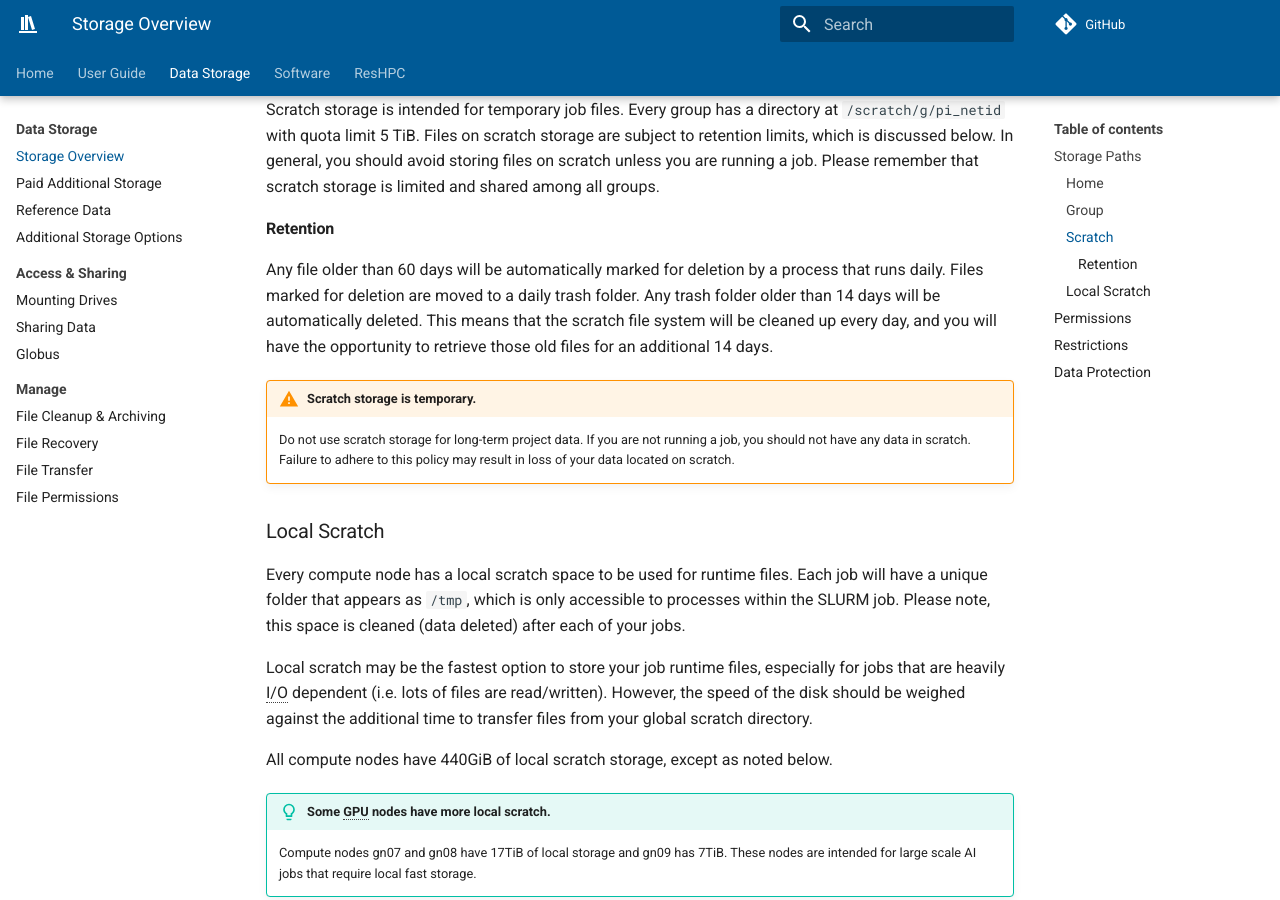
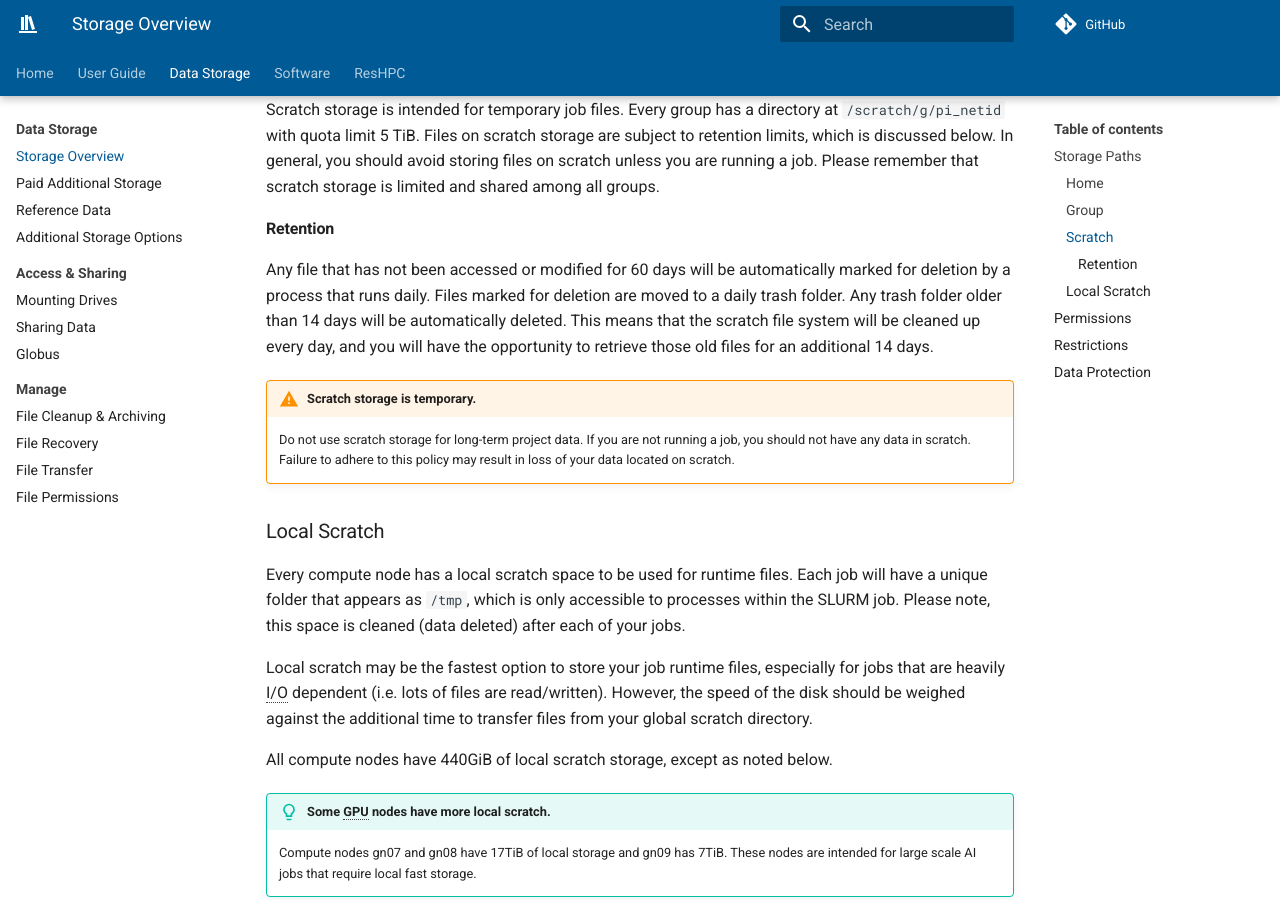
Before and after one commit to mcw-rcc/mcw-rcc.github.io, an MkDocs documentation site: the page built from docs/storage/rcc-storage.md, in a window 1280 px wide and 900 px high, scrolled down 1513 px. Built offline with MkDocs 1.6.1 and Material for MkDocs 9.7.7, drawn with Linux system fonts in a browser that asks for light colours; comment, search, counter and statistics services are not loaded.

Commit message:
update scratch policy

```diff
--- a/docs/storage/rcc-storage.md
+++ b/docs/storage/rcc-storage.md
@@ -43,7 +43,7 @@ Scratch storage is intended for temporary job files. Every group has a directory
 
 #### Retention
 
-Any file older than 60 days will be automatically marked for deletion by a process that runs daily. Files marked for deletion are moved to a daily trash folder. Any trash folder older than 14 days will be automatically deleted. This means that the scratch file system will be cleaned up every day, and you will have the opportunity to retrieve those old files for an additional 14 days.
+Any file that has not been accessed or modified for 60 days will be automatically marked for deletion by a process that runs daily. Files marked for deletion are moved to a daily trash folder. Any trash folder older than 14 days will be automatically deleted. This means that the scratch file system will be cleaned up every day, and you will have the opportunity to retrieve those old files for an additional 14 days.
 
 !!! warning "Scratch storage is temporary."
 
```
Also changed, not shown: docs/news/posts/2024-01-02.md (+10 -2 lines).
